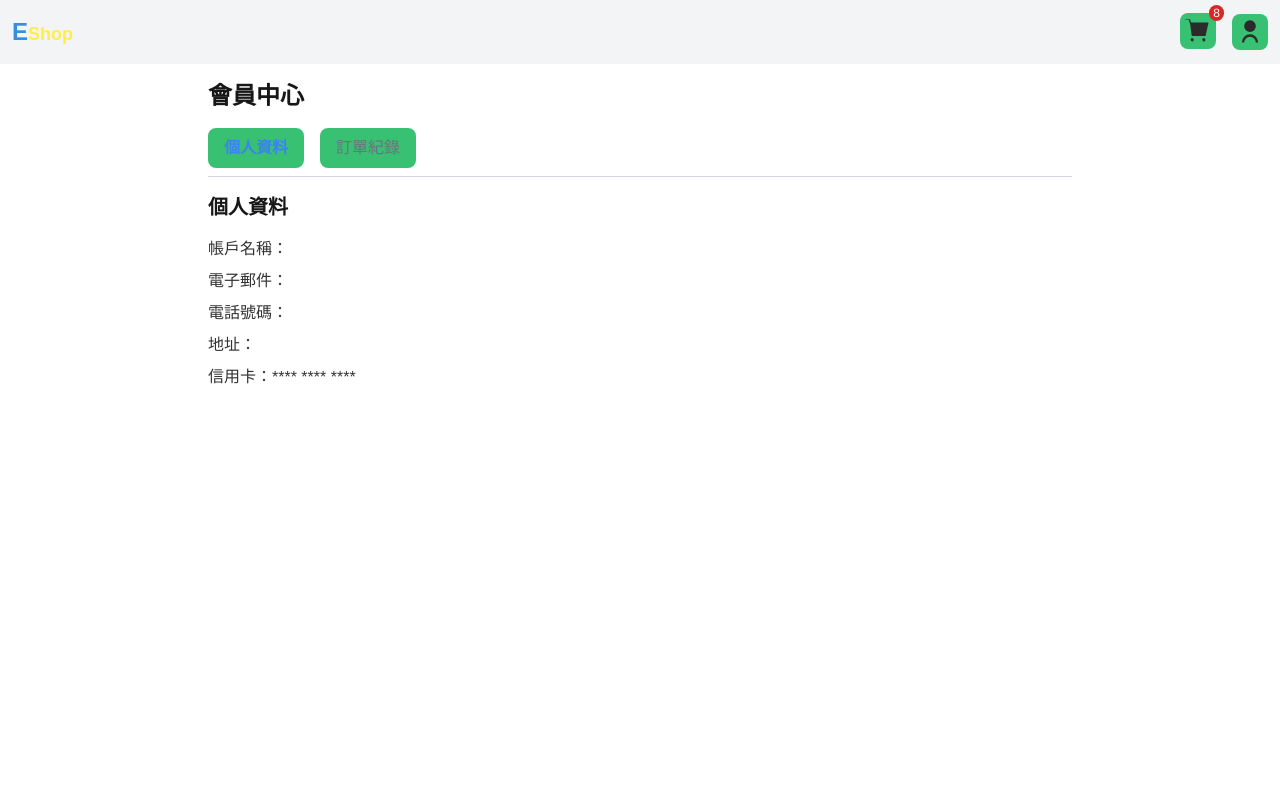
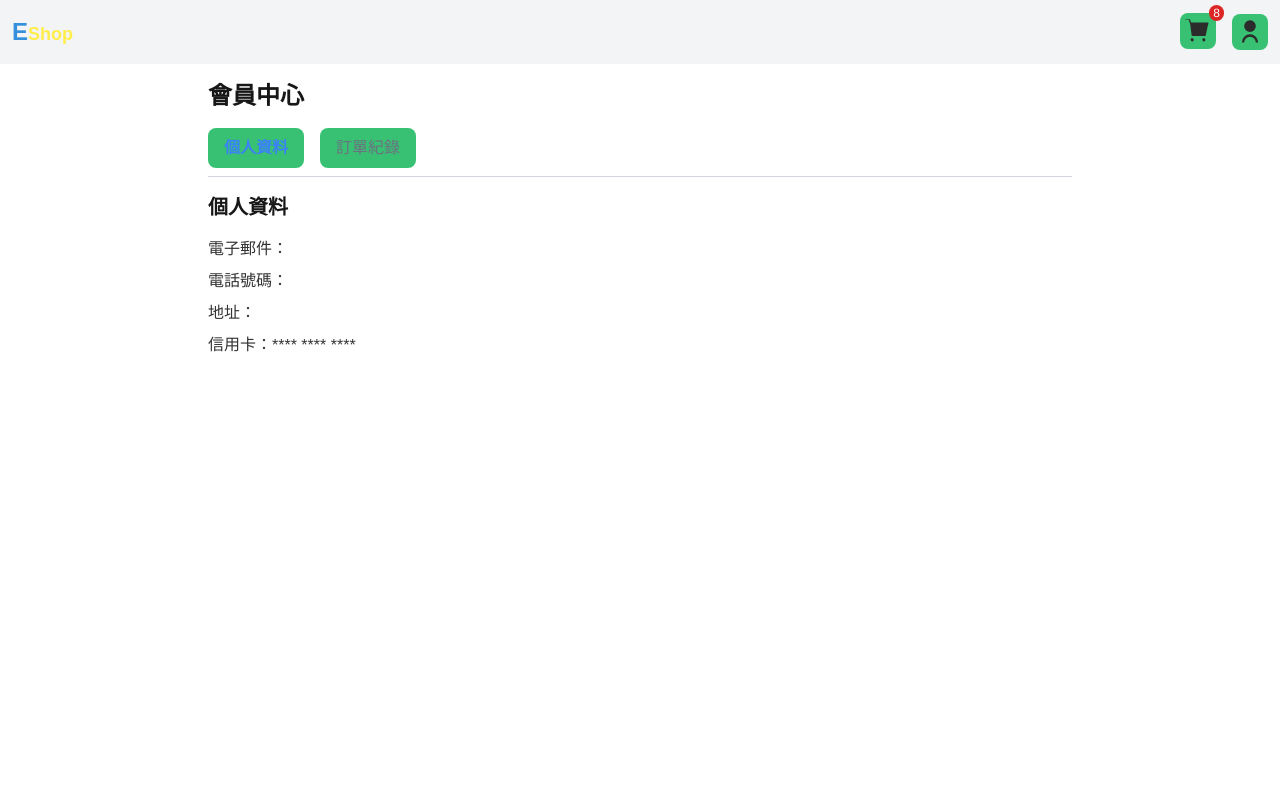
Before and after one commit to GHSergio/Next-Eshop, a Next.js app: page /member in a window 1280 px wide. Shown: the top 800 px of the page. Built offline with nearby package versions, Linux system fonts and the light colour scheme.

Commit message:
modift deploy error-3

```diff
--- a/src/components/members/UserProfile.tsx
+++ b/src/components/members/UserProfile.tsx
@@ -9,7 +9,6 @@ const UserProfile: React.FC = () => {
   return (
     <div className="space-y-2">
       <h2 className="text-xl font-semibold mb-4">個人資料</h2>
-      <p>帳戶名稱： {userInfo?.name}</p>
       <p>電子郵件： {userInfo?.email}</p>
       <p>電話號碼： {userInfo?.phone}</p>
       <p>地址： {userInfo?.address}</p>
```
